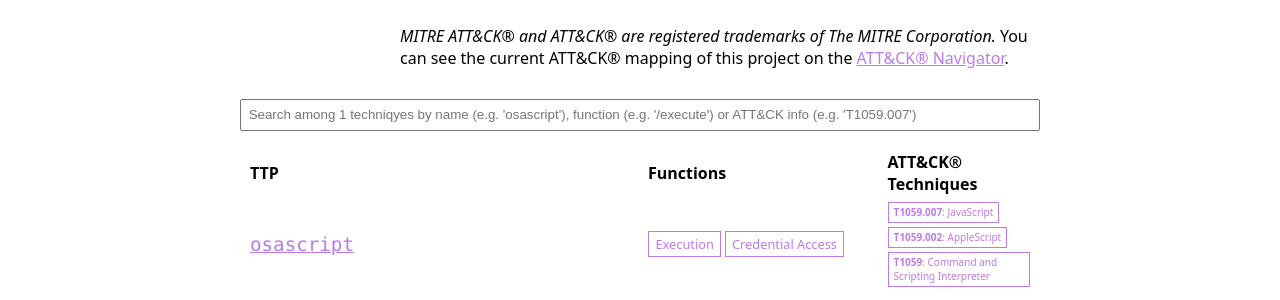
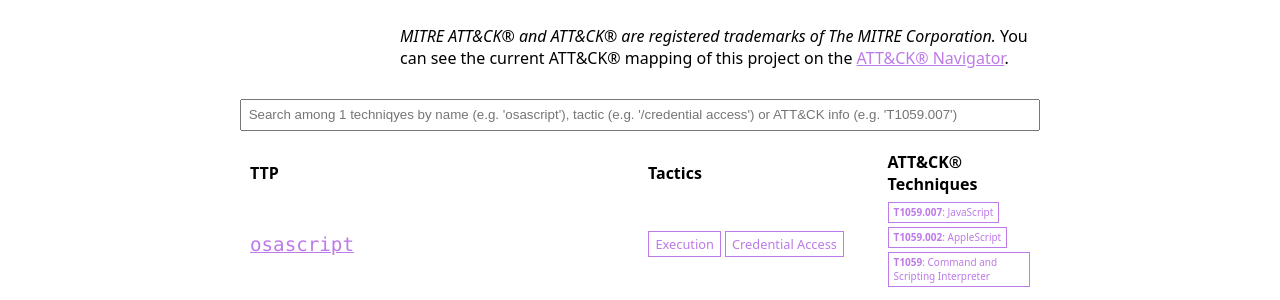
Before and after one commit to iThreatopedia/iThreatopedia.github.io, a Jekyll site: the page built from index.md, in a window 1280 px wide. Shown: the part 308-608 px from the top of the page. Built offline with Jekyll 4.4.1, drawn with Linux system fonts in a browser that asks for light colours.

Commit message:
attempting to remove functions completely, and replacing with tactics

```diff
--- a/_includes/get_attack_tids.html
+++ b/_includes/get_attack_tids.html
@@ -1,4 +1,4 @@
-<ul class="function-list attack-technique-list">
+<ul class="tactic-list attack-technique-list">
 	{% assign techniques = include.bin.Commands | group_by:"MitreID" %}
 	{% for technique in techniques %}
     {% if technique.name != "" %}
--- a/_includes/function_list.html
+++ b/_includes/tactic_list.html
@@ -1,7 +1,7 @@
-<ul class="function-list">
+<ul class="tactic-list">
 	{% assign catergors = include.bin.Commands | group_by:"Category" %}
 	{% for cats in catergors %}
 	{% assign type = cats.name | downcase %}
-	<li><a href="{{ include.bin.url | relative_url }}#{{ type }}">{{ site.data.functions[type].label }}</a></li>
+	<li><a href="{{ include.bin.url | relative_url }}#{{ type }}">{{ site.data.tactics[type].label }}</a></li>
 	{% endfor %}
 </ul>
--- a/_includes/technique_table.html
+++ b/_includes/technique_table.html
@@ -1,11 +1,11 @@
-<input id="bin-search" type="text" placeholder="Search among {{ site.iThreatopedia | size }} techniqyes by name (e.g. 'osascript'), function (e.g. '/execute') or ATT&CK info (e.g. 'T1059.007')"/>
+<input id="bin-search" type="text" placeholder="Search among {{ site.iThreatopedia | size }} techniqyes by name (e.g. 'osascript'), tactic (e.g. '/credential access') or ATT&CK info (e.g. 'T1059.007')"/>
 
 <div id="bin-table-wrapper">
     <table id="bin-table">
         <thead>
             <tr>
                 <th style="width: 50%">TTP</th>
-                <th style="width: 30%">Functions</th>
+                <th style="width: 30%">Tactics</th>
                 <th style="width: 20%">ATT&CK&reg; Techniques</th>
             </tr>
         </thead>
@@ -13,7 +13,7 @@
             {% for file in site.iThreatopedia %}
             <tr>
                 <td><a href="{{ file.url | relative_url }}" class="bin-name">{{ file.Name }}</a></td>
-                <td>{% include function_list.html bin=file %}</td>
+                <td>{% include tactic_list.html bin=file %}</td>
                 <td>{% include get_attack_tids.html bin=file %}</td>
             </tr>
             {% endfor %}
@@ -39,7 +39,7 @@
      var noResults = true;
      document.querySelectorAll('#bin-table tbody tr').forEach(function (row) {
          var binName = row.children[0].firstElementChild.innerText.toLowerCase();
-         var functions = Array.from(row.children[1].firstElementChild.children)
+         var tactics = Array.from(row.children[1].firstElementChild.children)
                               .map(function (x) { return x.innerText })
                               .join('\n').toLowerCase();
 
@@ -47,7 +47,7 @@
 
          if (queryType === '/')
          {
-                var against = functions;
+                var against = tactics;
          }
          else
          {
--- a/assets/style.scss
+++ b/assets/style.scss
@@ -131,9 +131,7 @@
     }
 }
 
-// function description
-
-.function-list {
+.tactic-list {
     font-size: 0.8rem;
     list-style: none;
     padding: 0;
@@ -202,7 +200,7 @@
     font-size: 1.2rem;
 }
 
-.function-name {
+.tactic-name {
     font-size: 1.4rem;
     font-weight: bold;
 }
--- a/index.md
+++ b/index.md
@@ -31,6 +31,6 @@
 </div>
 </div>
 
-[functions]: /functions/
+[tactics]: /tactics/
 
 {% include technique_table.html %}
```
Also changed, not shown: _includes/functions_description.html (deleted, +0 -7 lines), _includes/tactics_description.html (added, +7 -0 lines), _layouts/technique.html (+4 -4 lines), functions.md (deleted, +0 -8 lines), tactics.md (added, +8 -0 lines), _data/tactics.yml (renamed from _data/functions.yml).
